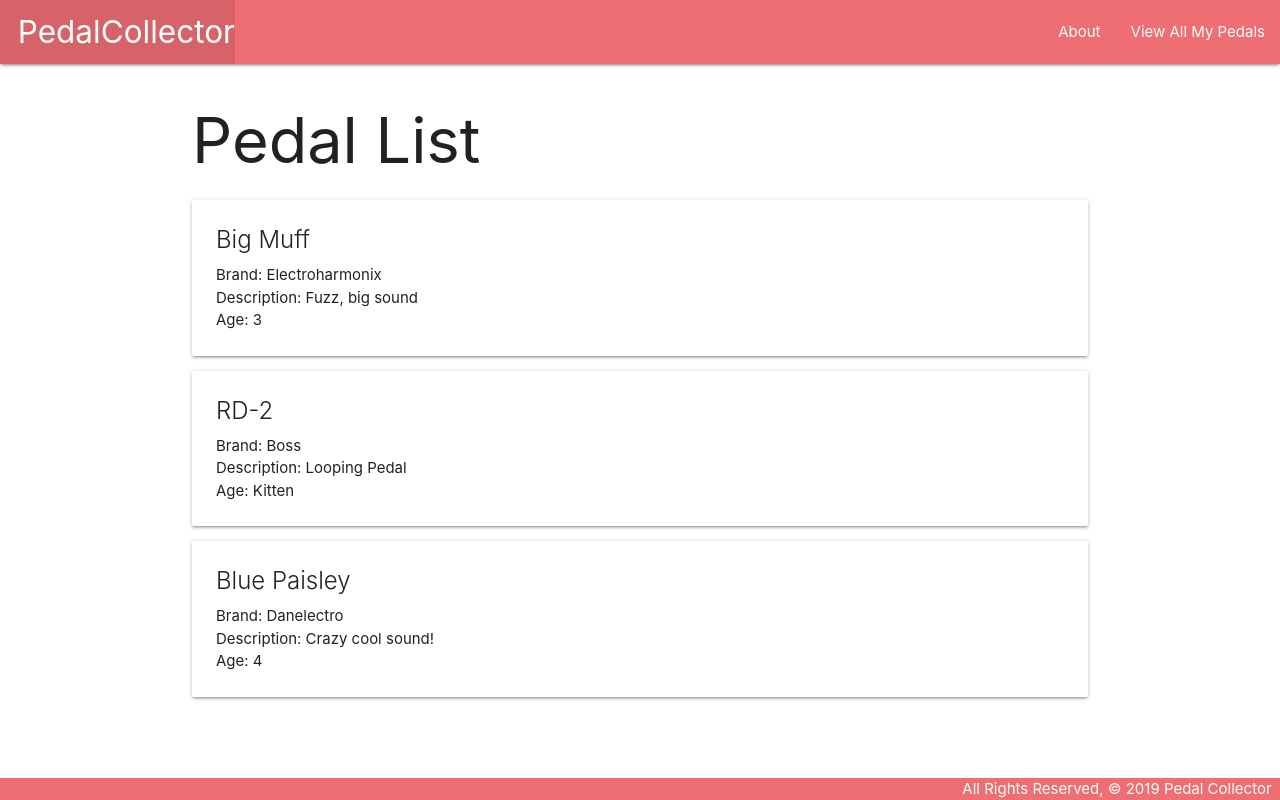
After one commit to thomstrub/pedalcollector, a Django app: page /pedals/ in a window 1280 px wide. The commit adds this page. Run offline with Django 3.2, Linux system fonts and the light colour scheme.

Commit message:
lab part 1 complete

```diff
--- a/main_app/templates/base.html
+++ b/main_app/templates/base.html
@@ -18,6 +18,7 @@
         </ul>
         <ul class="right">
           <li><a href="/about">About</a></li>
+          <li><a href="/pedals">View All My Pedals</a></li>
         </ul>
       </div>
     </nav>
--- /dev/null
+++ b/main_app/templates/home.html
@@ -0,0 +1,4 @@
+{% extends 'base.html' %}
+{% block content %}
+<h1>Home</h1>
+{% endblock %}
--- /dev/null
+++ b/main_app/templates/pedals/index.html
@@ -0,0 +1,21 @@
+{% extends 'base.html' %}
+{% block content %}
+
+<h1>Pedal List</h1>
+
+{% for pedal in pedals %}
+  <div class="card">
+    <div class="card-content">
+      <span class="card-title">{{ pedal.name }}</span>
+      <p>Brand: {{ pedal.brand }}</p>
+      <p>Description: {{ pedal.description }}</p>
+      {% if pedal.age > 0 %}
+        <p>Age: {{ pedal.age }}</p>
+      {% else %}
+        <p>Age: Kitten</p>
+      {% endif %}
+    </div>
+  </div>
+{% endfor %}
+
+{% endblock %}
--- a/main_app/urls.py
+++ b/main_app/urls.py
@@ -4,4 +4,5 @@ from . import views
 urlpatterns = [
     path('', views.home, name='home'),
     path('about/', views.about, name='about'),
+    path('pedals/', views.pedals_index, name='index'),
 ]
--- a/main_app/views.py
+++ b/main_app/views.py
@@ -3,8 +3,26 @@ from django.http import HttpResponse
 
 # Create your views here.
 
+# Add the Pedal class & list and view function below the imports
+class Pedal:  # Note that parens are optional if not inheriting from another class
+  def __init__(self, name, brand, description, age):
+    self.name = name
+    self.brand = brand
+    self.description = description
+    self.age = age
+
+pedals = [
+  Pedal('Big Muff', 'Electroharmonix', 'Fuzz, big sound', 3),
+  Pedal('RD-2', 'Boss', 'Looping Pedal', 0),
+  Pedal('Blue Paisley', 'Danelectro', 'Crazy cool sound!', 4)
+]
+
+
 def home(request):
-    return HttpResponse('<h1>Get ready 2 rrock 🤘 </h1>')
+    return render(request, 'home.html')
 
 def about(request):
     return render(request, 'about.html')
+
+def pedals_index(request):
+    return render(request, 'pedals/index.html', { 'pedals': pedals })
```
